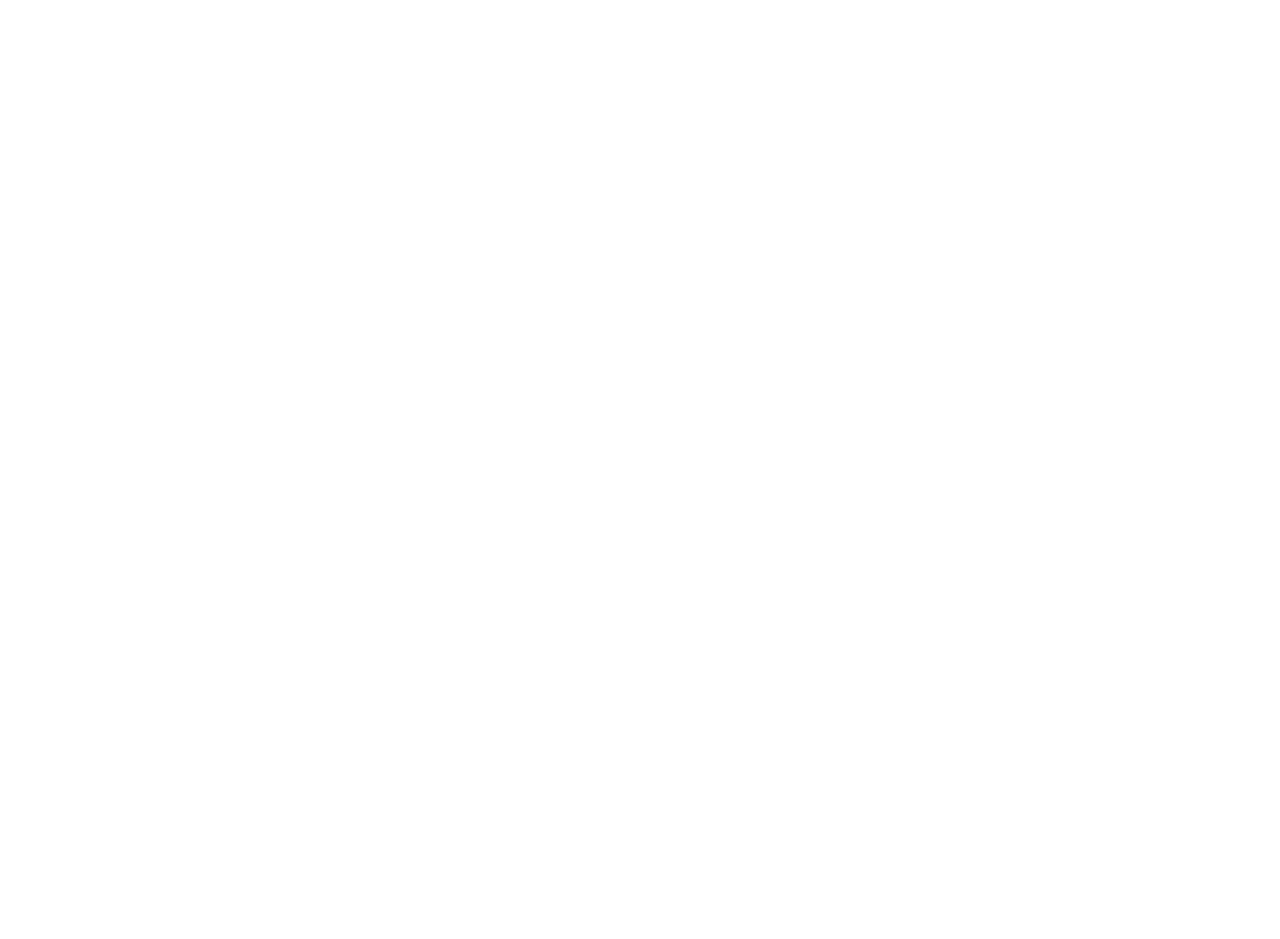
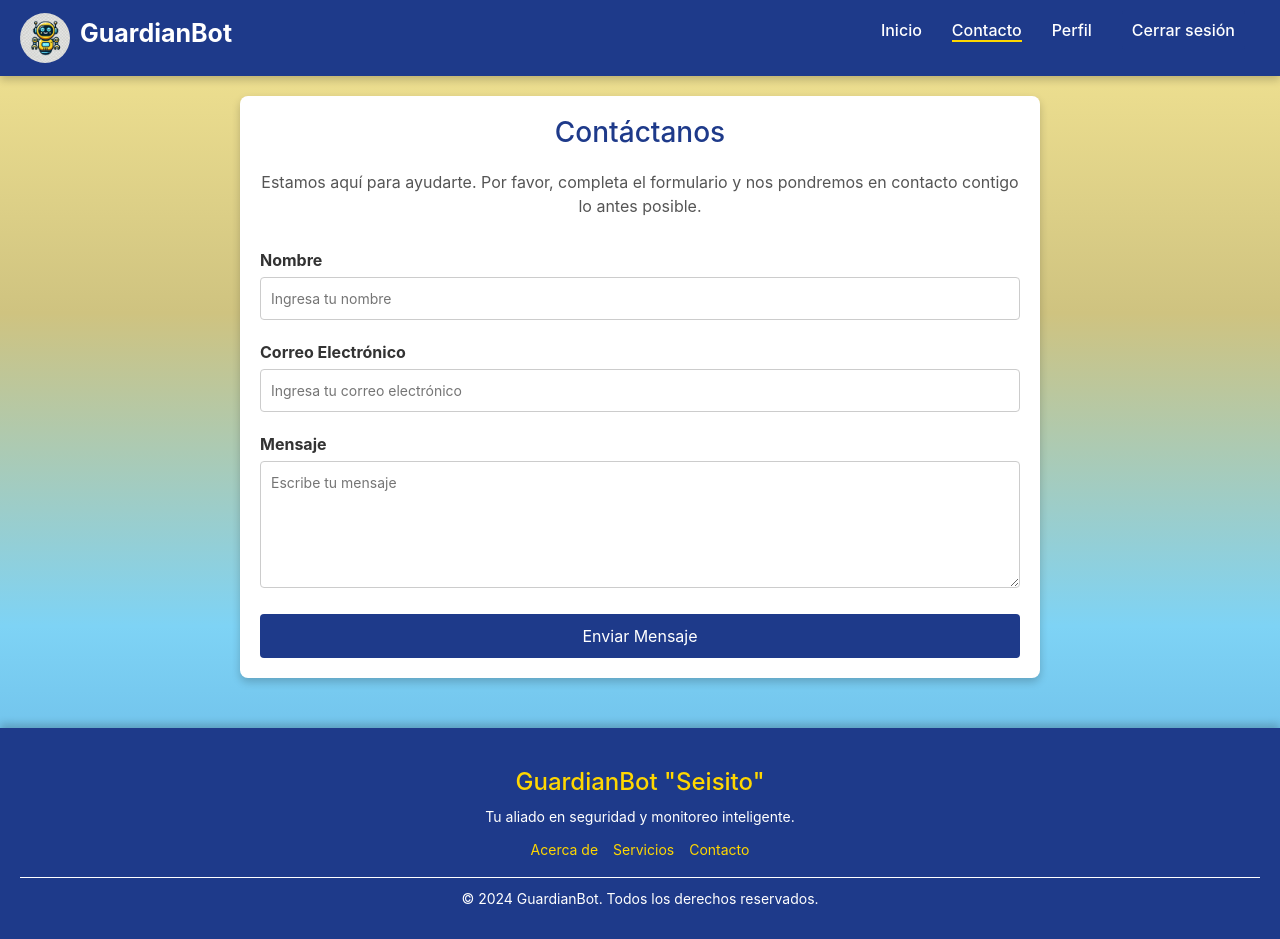
Before and after one commit to dulce2130/robot_iot, a React (Create React App) app in the folder FrontEnd/proyecto/: page /contact in a window 1280 px wide. Before the commit this address had no page. Before the commit the page ends 800 px from the top, so only its background shows below. Built offline with nearby package versions, Linux system fonts and the light colour scheme.

Commit message:
agregando formulario de usuario

```diff
--- a/FrontEnd/proyecto/src/App.js
+++ b/FrontEnd/proyecto/src/App.js
@@ -8,6 +8,7 @@
 import OlvidePassword from './pages/OlvidePassword.js';
 import Inicio from './pages/InicioUser.js';
 import PrivateRoute from "./components/PrivateRoute";
+import Contacto from "./pages/Contacto.js"
 
 function App() {
   return (
@@ -21,6 +22,8 @@
             <Route path='confirmar/:id' element={<ConfirmarCuenta />} />
             <Route path='olvide-password' element={<OlvidePassword />} />
             <Route path="olvide-password/:token" element={<OlvidePassword />} />
+            <Route path="/contact" element={<Contacto />} />
+
             <Route path='inicio' element={
               <PrivateRoute>
                 <Inicio />
--- /dev/null
+++ b/FrontEnd/proyecto/src/css/contacto.css
@@ -0,0 +1,66 @@
+.contacto-container {
+    padding: 20px;
+    max-width: 800px;
+    margin: 96px auto;
+    margin-bottom: 50px;
+    background-color: #fff;
+    border-radius: 8px;
+    box-shadow: 0px 4px 8px rgba(0, 0, 0, 0.2);
+}
+
+.contacto-title {
+    text-align: center;
+    font-size: 28px;
+    color: #1E3A8A;
+    margin-bottom: 20px;
+}
+
+.contacto-description {
+    text-align: center;
+    font-size: 16px;
+    color: #555;
+    margin-bottom: 30px;
+}
+
+.contacto-form .form-group {
+    margin-bottom: 20px;
+}
+
+.contacto-form label {
+    display: block;
+    font-weight: bold;
+    color: #333;
+    margin-bottom: 5px;
+}
+
+.contacto-form input,
+.contacto-form textarea {
+    width: 100%;
+    padding: 10px;
+    font-size: 14px;
+    border: 1px solid #ccc;
+    border-radius: 4px;
+}
+
+.contacto-form input:focus,
+.contacto-form textarea:focus {
+    border-color: #1E3A8A;
+    outline: none;
+}
+
+.contacto-button {
+    display: block;
+    width: 100%;
+    padding: 10px;
+    font-size: 16px;
+    color: #fff;
+    background-color: #1E3A8A;
+    border: none;
+    border-radius: 4px;
+    cursor: pointer;
+    transition: background-color 0.3s ease;
+}
+
+.contacto-button:hover {
+    background-color: #15509c;
+}
--- /dev/null
+++ b/FrontEnd/proyecto/src/pages/Contacto.js
@@ -0,0 +1,39 @@
+import React from "react";
+import "../css/contacto.css";
+
+import NavBar from "../components/NavBar.js";
+import Footer from "../components/Footer.js";
+
+const Contacto = () => {
+  return (
+    <>
+    <NavBar showMenu={true}/>
+
+    <div className="contacto-container">
+      <h1 className="contacto-title">Contáctanos</h1>
+      <p className="contacto-description">
+        Estamos aquí para ayudarte. Por favor, completa el formulario y nos pondremos en contacto contigo lo antes posible.
+      </p>
+      <form className="contacto-form">
+        <div className="form-group">
+          <label htmlFor="name">Nombre</label>
+          <input type="text" id="name" name="name" placeholder="Ingresa tu nombre" required />
+        </div>
+        <div className="form-group">
+          <label htmlFor="email">Correo Electrónico</label>
+          <input type="email" id="email" name="email" placeholder="Ingresa tu correo electrónico" required />
+        </div>
+        <div className="form-group">
+          <label htmlFor="message">Mensaje</label>
+          <textarea id="message" name="message" rows="5" placeholder="Escribe tu mensaje" required></textarea>
+        </div>
+        <button type="submit" className="contacto-button">Enviar Mensaje</button>
+      </form>
+    </div>
+
+    <Footer />
+    </>
+  );
+};
+
+export default Contacto;
```
